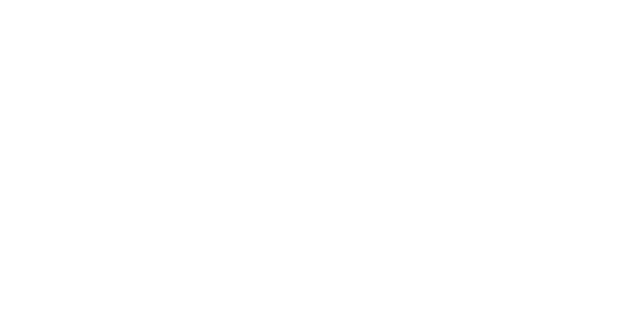
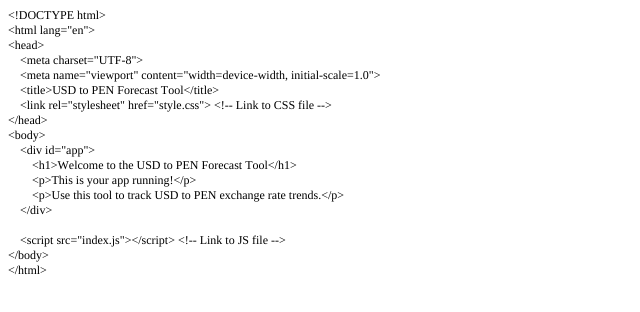
Before and after one commit to donner182000/usd-pen-forecast-tool, a plain HTML site: page index.html in a window 1280 px wide. Shown: the whole page, without its empty margins (0-640 px from the left). Drawn offline with Linux system fonts and the light colour scheme.

Commit message:
Added content to index.html

```diff
--- a/index.html
+++ b/index.html
@@ -1 +1,36 @@
-<!DOCTYPE html><html><head><title>USD-PEN Forecast Tool</title></head><body><div id='root'></div><script src='index.js'></script></body></html>
+<!DOCTYPE html PUBLIC "-//W3C//DTD HTML 4.01//EN" "http://www.w3.org/TR/html4/strict.dtd">
+<html>
+<head>
+  <meta http-equiv="Content-Type" content="text/html; charset=utf-8">
+  <meta http-equiv="Content-Style-Type" content="text/css">
+  <title></title>
+  <meta name="Generator" content="Cocoa HTML Writer">
+  <meta name="CocoaVersion" content="2575.4">
+  <style type="text/css">
+    p.p1 {margin: 0.0px 0.0px 0.0px 0.0px; font: 12.0px Times; -webkit-text-stroke: #000000}
+    p.p2 {margin: 0.0px 0.0px 0.0px 0.0px; font: 12.0px Times; -webkit-text-stroke: #000000; min-height: 14.0px}
+    span.s1 {font-kerning: none}
+  </style>
+</head>
+<body>
+<p class="p1"><span class="s1">&lt;!DOCTYPE html&gt;</span></p>
+<p class="p1"><span class="s1">&lt;html lang="en"&gt;</span></p>
+<p class="p1"><span class="s1">&lt;head&gt;</span></p>
+<p class="p1"><span class="s1"><span class="Apple-converted-space">    </span>&lt;meta charset="UTF-8"&gt;</span></p>
+<p class="p1"><span class="s1"><span class="Apple-converted-space">    </span>&lt;meta name="viewport" content="width=device-width, initial-scale=1.0"&gt;</span></p>
+<p class="p1"><span class="s1"><span class="Apple-converted-space">    </span>&lt;title&gt;USD to PEN Forecast Tool&lt;/title&gt;</span></p>
+<p class="p1"><span class="s1"><span class="Apple-converted-space">    </span>&lt;link rel="stylesheet" href="style.css"&gt; &lt;!-- Link to CSS file --&gt;</span></p>
+<p class="p1"><span class="s1">&lt;/head&gt;</span></p>
+<p class="p1"><span class="s1">&lt;body&gt;</span></p>
+<p class="p1"><span class="s1"><span class="Apple-converted-space">    </span>&lt;div id="app"&gt;</span></p>
+<p class="p1"><span class="s1"><span class="Apple-converted-space">        </span>&lt;h1&gt;Welcome to the USD to PEN Forecast Tool&lt;/h1&gt;</span></p>
+<p class="p1"><span class="s1"><span class="Apple-converted-space">        </span>&lt;p&gt;This is your app running!&lt;/p&gt;</span></p>
+<p class="p1"><span class="s1"><span class="Apple-converted-space">        </span>&lt;p&gt;Use this tool to track USD to PEN exchange rate trends.&lt;/p&gt;</span></p>
+<p class="p1"><span class="s1"><span class="Apple-converted-space">    </span>&lt;/div&gt;</span></p>
+<p class="p2"><span class="s1"></span><br></p>
+<p class="p1"><span class="s1"><span class="Apple-converted-space">    </span>&lt;script src="index.js"&gt;&lt;/script&gt; &lt;!-- Link to JS file --&gt;</span></p>
+<p class="p1"><span class="s1">&lt;/body&gt;</span></p>
+<p class="p1"><span class="s1">&lt;/html&gt;</span></p>
+<p class="p2"><span class="s1"></span><br></p>
+</body>
+</html>
```
